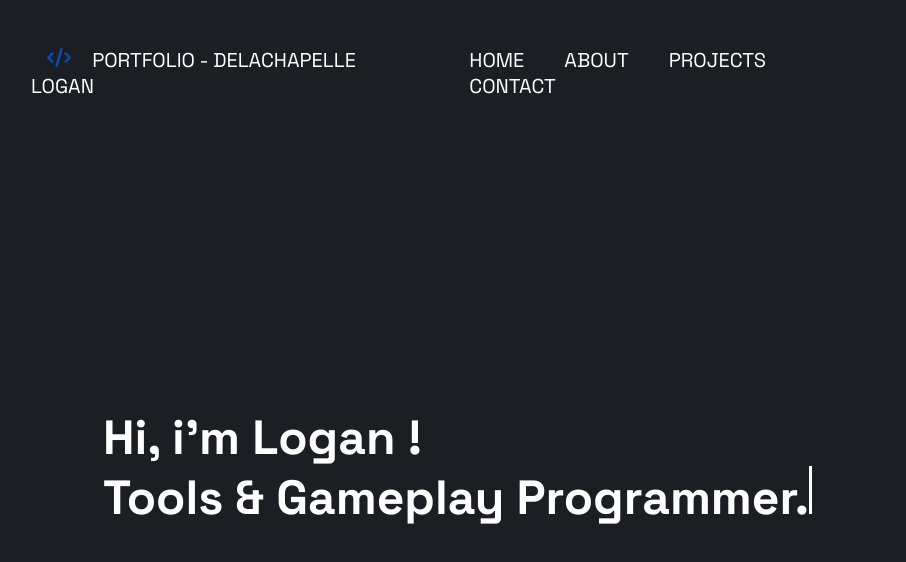
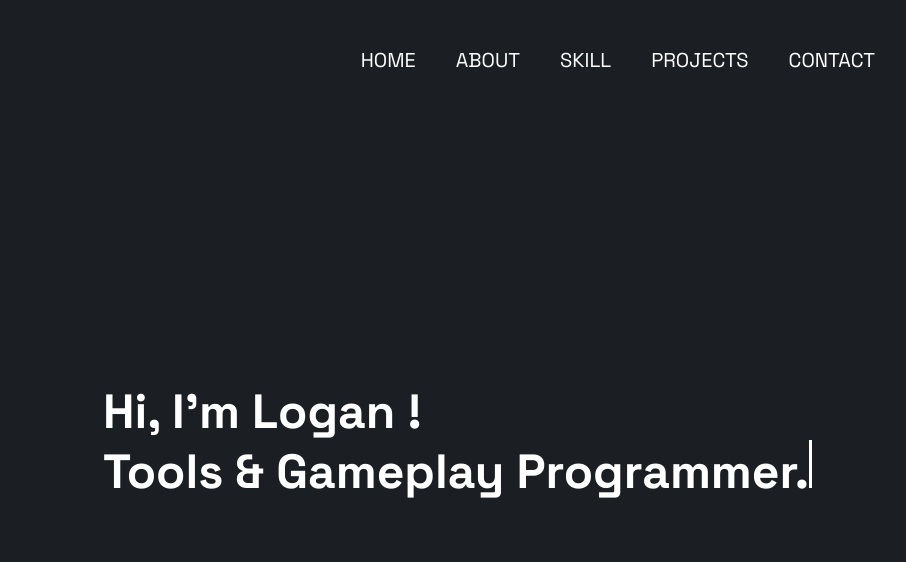
Before and after one commit to Logan-dlp/Portfolio, a Vue app: page / in a window 1280 px wide. Shown: the top 562 px of the page, without its empty margins (177-1083 px from the left). Built offline with nearby package versions, Linux system fonts and the light colour scheme.

Commit message:
Add about me

```diff
--- a/index.html
+++ b/index.html
@@ -4,7 +4,7 @@
     <meta charset="UTF-8">
     <meta name="viewport" content="width=device-width, initial-scale=1.0">
     <link rel="icon" href="./public/logo.svg">
-    <title>Portfolio - Test</title>
+    <title>Logan Delachapelle | Tools & Gameplay Programmer.</title>
   </head>
   <body>
     <div id="app"></div>
--- /dev/null
+++ b/src/assets/About.css
@@ -0,0 +1,12 @@
+@import url('https://fonts.googleapis.com/css2?family=Lora:ital,wght@0,400..700;1,400..700&family=Open+Sans:ital,wght@0,300..800;1,300..800&family=Space+Grotesk:wght@300..700&display=swap');
+
+.about-container {
+    font-family: "Space Grotesk", sans-serif;
+    font-weight: 700;
+    font-size: 1.7rem;
+    color: #fff;
+    position: fixed;
+    padding: 5rem;
+    padding-right: 20rem;
+    left: 5rem;
+}
--- a/src/assets/Nav.css
+++ b/src/assets/Nav.css
@@ -1,9 +1,4 @@
 @import url('https://fonts.googleapis.com/css2?family=Lora:ital,wght@0,400..700;1,400..700&family=Open+Sans:ital,wght@0,300..800;1,300..800&family=Space+Grotesk:wght@300..700&display=swap');
-
-.logo {
-    width: 3vh;
-    padding: 0 2vh;
-}
 
 .navbar {
     font-family: "Space Grotesk", sans-serif;
@@ -11,7 +6,7 @@
     text-transform: uppercase;
     font-size: 2.5vh;
     display: flex;
-    justify-content: space-between;
+    justify-content: flex-end;
     align-items: center;
     padding: 1.5vw 25vh;
 }
--- a/src/components/About.vue
+++ b/src/components/About.vue
@@ -1,5 +1,12 @@
+<script>
+    import '../assets/About.css'
+</script>
+
 <template>
-    <div>
-        <h1>About</h1>
+    <div class="about-container">
+        <h1>About me</h1>
+        <p>I started to get interested in programming at the age of fifteen, I loved learning and creating systems and being able to touch everything. After gaining some experience in web development, I moved towards game programming.</p>
+        <p>I am now a game programmer, studying at E-artsup Montpellier I am trying to learn even more about game development or even toolshelp with it and am looking for an internship or a CDI/CDD for this.</p>
+        <p>During the projects, I implemented game features in collaboration with team members and agile methodology, created development tools and extended game architecture pipelines with a focus on maintainable and explicit code.</p>
     </div>
 </template>
--- a/src/components/Home.vue
+++ b/src/components/Home.vue
@@ -5,7 +5,7 @@
     name: "ProgressiveText",
     data() {
         return {
-            fullText: `Hi, i'm Logan !<br>Tools & Gameplay Programmer.`,
+            fullText: `Hi, I'm Logan !<br>Tools & Gameplay Programmer.`,
             displayedText: "",
             index: 0,
             isTag: false,
--- a/src/components/Nav.vue
+++ b/src/components/Nav.vue
@@ -4,10 +4,10 @@
 
 <template>
     <nav class="navbar">
-          <a href="#/"> <img src="../../public/logo.svg" alt="" class="logo"> portfolio - delachapelle logan</a>
           <ul class="nav-links">
                <li><a href="#/">home</a></li>
                <li><a href="#/about">about</a></li>
+               <li><a href="#/skill">skill</a></li>
                <li><a href="#/projects">projects</a></li>
                <li><a href="#/contact">contact</a></li>
           </ul>
```
